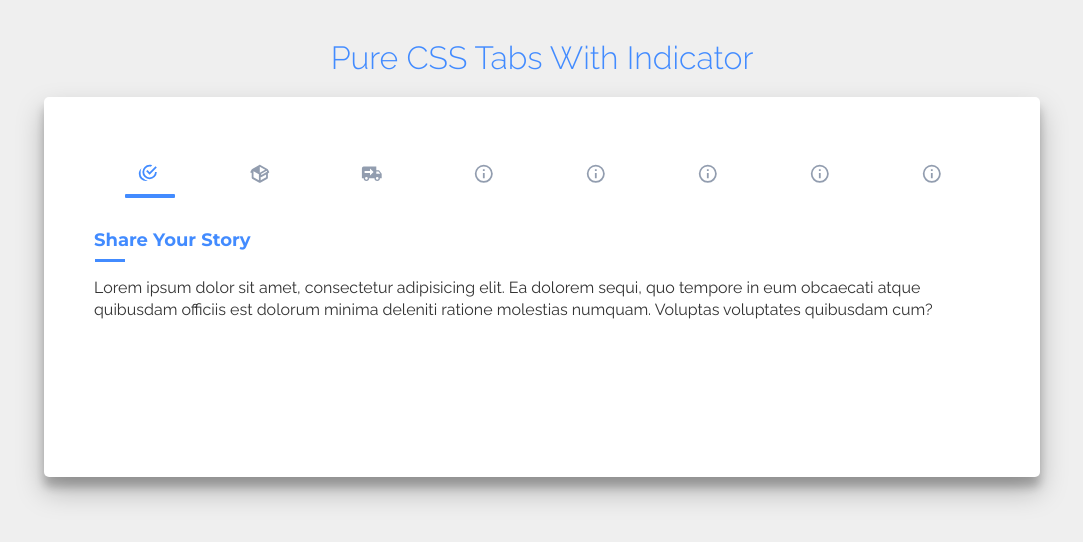
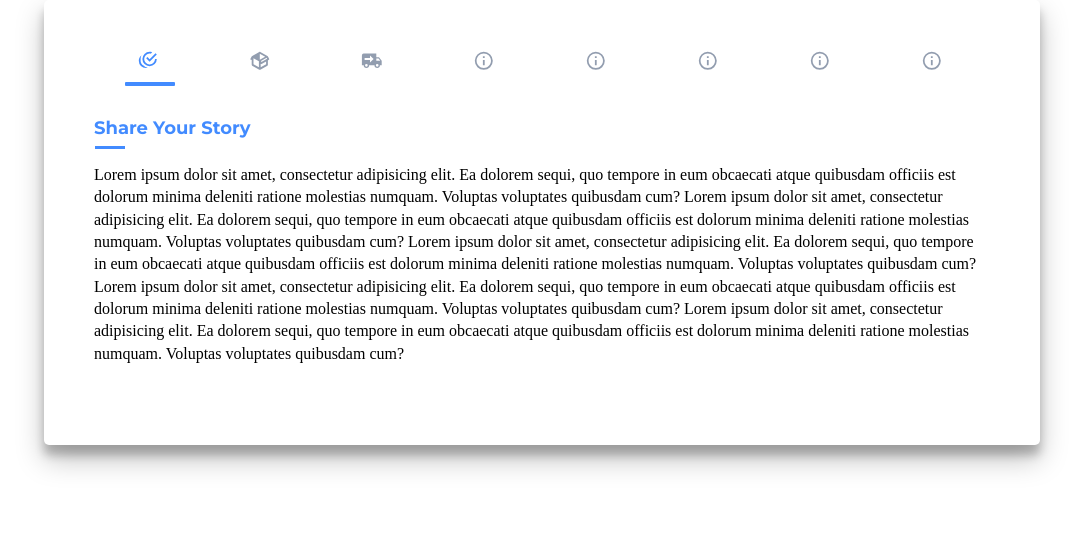
Before and after one commit to IJustWannaLearnSomething/pure-css-tabs, a plain HTML site: page index.html in a window 1280 px wide. Shown: the whole page, without its empty margins (98-1181 px from the left). Drawn offline with nearby package versions, Linux system fonts and the light colour scheme.

Commit message:
style change

```diff
--- a/index.html
+++ b/index.html
@@ -13,7 +13,6 @@
   </head>
   <body>
     <!-- partial:index.partial.html -->
-    <h1>Pure CSS Tabs With Indicator</h1>
     <div class="tabs">
       <input type="radio" id="tab1" name="tab-control" checked />
       <input type="radio" id="tab2" name="tab-control" />
@@ -23,7 +22,7 @@
       <input type="radio" id="tab6" name="tab-control" />
       <input type="radio" id="tab7" name="tab-control" />
       <input type="radio" id="tab8" name="tab-control" />
-      <ul>
+      <ul class="ul-cstm">
         <li title="Share Your Story">
           <label for="tab1" role="button"
             ><svg viewBox="0 0 24 24">
@@ -105,6 +104,19 @@
           Lorem ipsum dolor sit amet, consectetur adipisicing elit. Ea dolorem
           sequi, quo tempore in eum obcaecati atque quibusdam officiis est
           dolorum minima deleniti ratione molestias numquam. Voluptas voluptates
+          quibusdam cum? Lorem ipsum dolor sit amet, consectetur adipisicing
+          elit. Ea dolorem sequi, quo tempore in eum obcaecati atque quibusdam
+          officiis est dolorum minima deleniti ratione molestias numquam.
+          Voluptas voluptates quibusdam cum? Lorem ipsum dolor sit amet,
+          consectetur adipisicing elit. Ea dolorem sequi, quo tempore in eum
+          obcaecati atque quibusdam officiis est dolorum minima deleniti ratione
+          molestias numquam. Voluptas voluptates quibusdam cum? Lorem ipsum
+          dolor sit amet, consectetur adipisicing elit. Ea dolorem sequi, quo
+          tempore in eum obcaecati atque quibusdam officiis est dolorum minima
+          deleniti ratione molestias numquam. Voluptas voluptates quibusdam cum?
+          Lorem ipsum dolor sit amet, consectetur adipisicing elit. Ea dolorem
+          sequi, quo tempore in eum obcaecati atque quibusdam officiis est
+          dolorum minima deleniti ratione molestias numquam. Voluptas voluptates
           quibusdam cum?
         </section>
         <section>
--- a/style.css
+++ b/style.css
@@ -3,25 +3,6 @@
 /* tab setting */
 /* breakpoints */
 /* selectors relative to radio inputs */
-html {
-  width: 100%;
-  height: 100%;
-}
-
-body {
-  background: #efefef;
-  color: #333;
-  font-family: "Raleway";
-  height: 100%;
-}
-body h1 {
-  text-align: center;
-  color: #428bff;
-  font-weight: 300;
-  padding: 40px 0 20px 0;
-  margin: 0;
-}
-
 .tabs {
   left: 50%;
   transform: translateX(-50%);
@@ -30,7 +11,7 @@ body h1 {
   padding: 50px;
   padding-bottom: 80px;
   width: 70%;
-  height: 250px;
+  height: auto;
   box-shadow: 0 14px 28px rgba(0, 0, 0, 0.25), 0 10px 10px rgba(0, 0, 0, 0.22);
   border-radius: 5px;
   min-width: 240px;
@@ -50,16 +31,15 @@ body h1 {
   padding-left: 0;
   display: flex;
   flex-direction: row;
-  margin-bottom: 10px;
   justify-content: space-between;
   align-items: flex-end;
   overflow-x: auto;
+  margin: 0 0 10px 0;
 }
 .tabs ul li {
   box-sizing: border-box;
   flex: 1;
-  width: 25%;
-  padding: 0 10px;
+  width: 50px;
   text-align: center;
 }
 .tabs ul li label {
```
